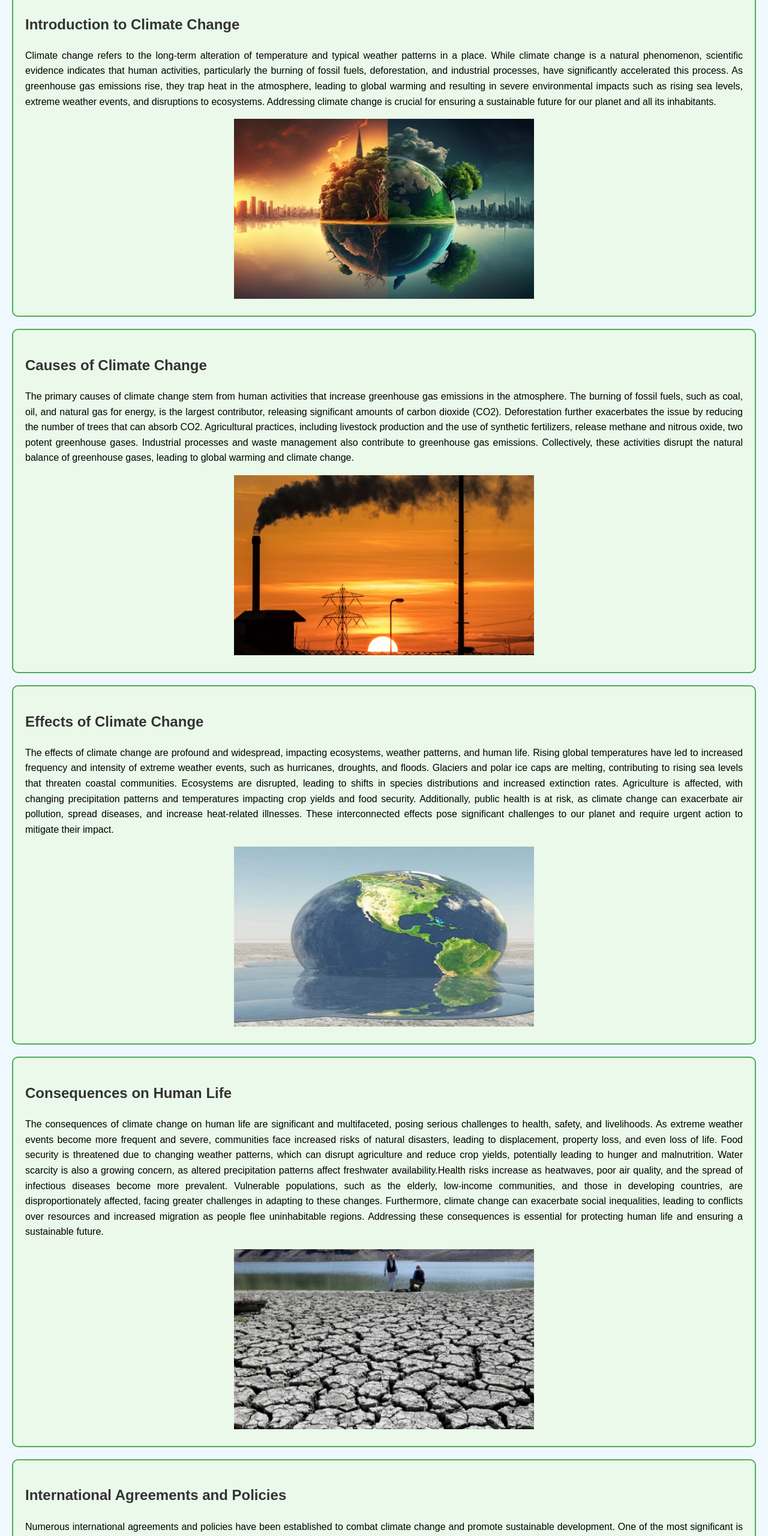
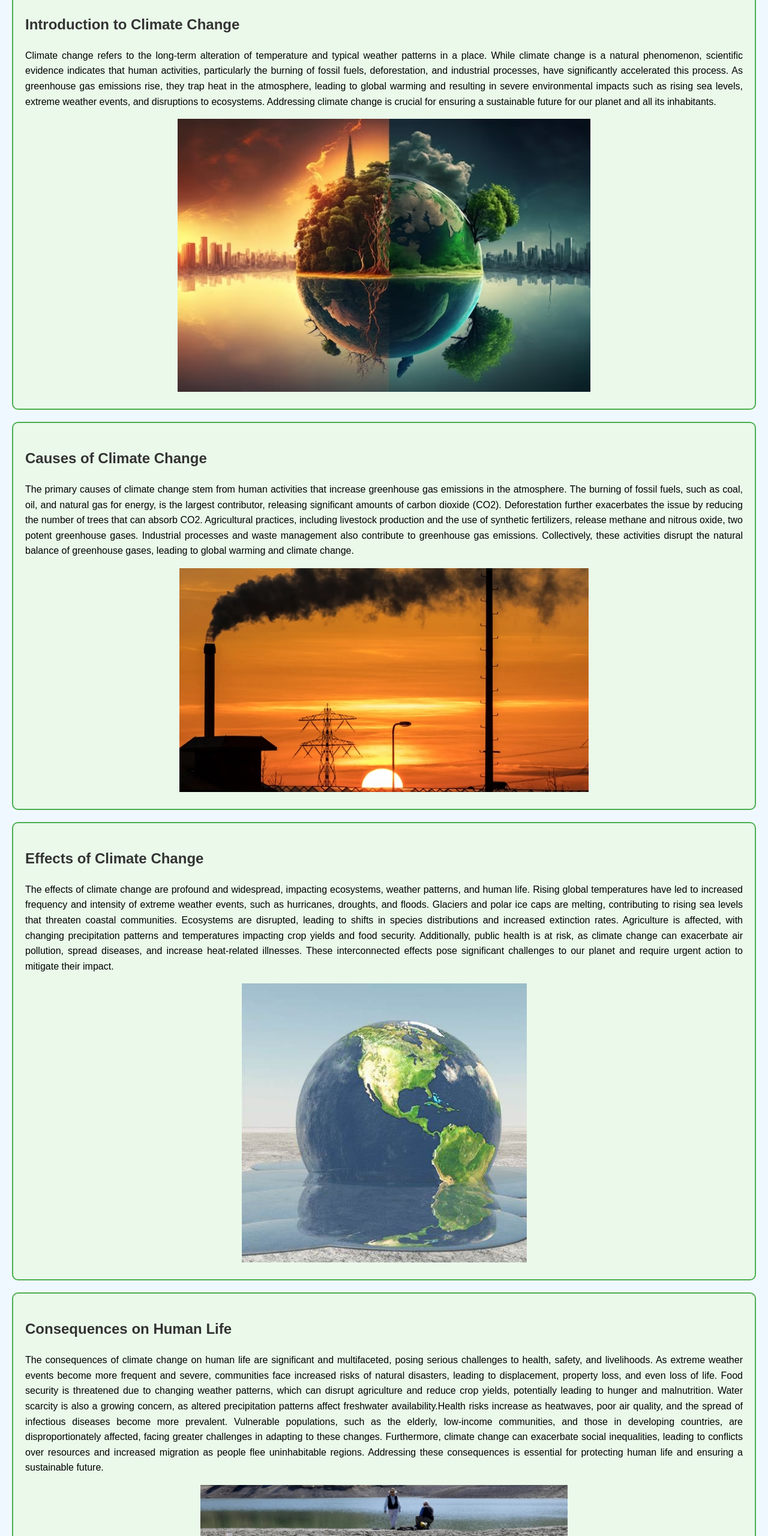
Before and after one commit to XYZ0806/climatechange, a plain HTML site: page index.htm in a window 1280 px wide. Shown: the part 240-2800 px from the top of the page at 60% size. Drawn offline with Linux system fonts and the light colour scheme.

Commit message:
Update index.htm

```diff
--- a/index.htm
+++ b/index.htm
@@ -74,7 +74,7 @@
         <h2>Introduction to Climate Change</h2>
         <p>Climate change refers to the long-term alteration of temperature and typical weather patterns in a place. While climate change is a natural phenomenon, scientific evidence indicates that human activities, particularly the burning of fossil fuels, deforestation, and industrial processes, have significantly accelerated this process. As greenhouse gas emissions rise, they trap heat in the atmosphere, leading to global warming and resulting in severe environmental impacts such as rising sea levels, extreme weather events, and disruptions to ecosystems. Addressing climate change is crucial for ensuring a sustainable future for our planet and all its inhabitants.</p>
 <div style="text-align: center;">
-<img src="img1.jpeg" width="500" height="300">
+<img src="img1.jpeg" style="max-width: 100%; height: auto;">
 </div>
     </section>
 
@@ -82,7 +82,7 @@
         <h2>Causes of Climate Change</h2>
         <p>The primary causes of climate change stem from human activities that increase greenhouse gas emissions in the atmosphere. The burning of fossil fuels, such as coal, oil, and natural gas for energy, is the largest contributor, releasing significant amounts of carbon dioxide (CO2). Deforestation further exacerbates the issue by reducing the number of trees that can absorb CO2. Agricultural practices, including livestock production and the use of synthetic fertilizers, release methane and nitrous oxide, two potent greenhouse gases. Industrial processes and waste management also contribute to greenhouse gas emissions. Collectively, these activities disrupt the natural balance of greenhouse gases, leading to global warming and climate change.</p>
 <div style="text-align: center;">
-<img src="img2.jpeg" width="500" height="300">
+<img src="img2.jpeg" style="max-width: 100%; height: auto;">
 </div>
 
     </section>
@@ -91,7 +91,7 @@
         <h2>Effects of Climate Change</h2>
         <p>The effects of climate change are profound and widespread, impacting ecosystems, weather patterns, and human life. Rising global temperatures have led to increased frequency and intensity of extreme weather events, such as hurricanes, droughts, and floods. Glaciers and polar ice caps are melting, contributing to rising sea levels that threaten coastal communities. Ecosystems are disrupted, leading to shifts in species distributions and increased extinction rates. Agriculture is affected, with changing precipitation patterns and temperatures impacting crop yields and food security. Additionally, public health is at risk, as climate change can exacerbate air pollution, spread diseases, and increase heat-related illnesses. These interconnected effects pose significant challenges to our planet and require urgent action to mitigate their impact.</p>
 <div style="text-align: center;">
-<img src="img4.jpeg" width="500" height="300">
+<img src="img4.jpeg" style="max-width: 100%; height: auto;">
 </div>
 
     </section>
@@ -100,7 +100,7 @@
         <h2>Consequences on Human Life</h2>
         <p>The consequences of climate change on human life are significant and multifaceted, posing serious challenges to health, safety, and livelihoods. As extreme weather events become more frequent and severe, communities face increased risks of natural disasters, leading to displacement, property loss, and even loss of life. Food security is threatened due to changing weather patterns, which can disrupt agriculture and reduce crop yields, potentially leading to hunger and malnutrition. Water scarcity is also a growing concern, as altered precipitation patterns affect freshwater availability.Health risks increase as heatwaves, poor air quality, and the spread of infectious diseases become more prevalent. Vulnerable populations, such as the elderly, low-income communities, and those in developing countries, are disproportionately affected, facing greater challenges in adapting to these changes. Furthermore, climate change can exacerbate social inequalities, leading to conflicts over resources and increased migration as people flee uninhabitable regions. Addressing these consequences is essential for protecting human life and ensuring a sustainable future.</p>
 <div style="text-align: center;">
-<img src="img3.jpeg" width="500" height="300">
+<img src="img3.jpeg" style="max-width: 100%; height: auto;">
 </div>
 
     </section>
@@ -109,7 +109,7 @@
         <h2>International Agreements and Policies</h2>
         <p>Numerous international agreements and policies have been established to combat climate change and promote sustainable development. One of the most significant is the Paris Agreement, adopted in 2015, which aims to limit global warming to well below 2 degrees Celsius above pre-industrial levels, with efforts to limit the temperature increase to 1.5 degrees Celsius. Countries participating in the agreement are required to submit Nationally Determined Contributions (NDCs) that outline their climate action plans. The Kyoto Protocol, established in 1997, was an earlier effort to reduce greenhouse gas emissions, setting legally binding targets for developed countries. Additionally, various national policies, such as carbon pricing, renewable energy incentives, and deforestation reduction initiatives, support these international efforts. The United Nations Framework Convention on Climate Change (UNFCCC) serves as the foundation for global climate negotiations, emphasizing the importance of international cooperation in addressing climate change and its impacts. Together, these agreements and policies aim to create a coordinated response to one of the most pressing challenges of our time.</p>
 <div style="text-align: center;">
-<img src="img6.jpeg" width="500" height="300">
+<img src="img6.jpeg" style="max-width: 100%; height: auto;">
 </div>
 
     </section>
@@ -118,7 +118,7 @@
         <h2>Call to Action</h2>
         <p>Addressing climate change requires urgent and collective action from individuals, communities, and governments. Every person can contribute by adopting sustainable practices such as reducing energy consumption, minimizing waste, and supporting renewable energy initiatives. Advocacy plays a crucial role; engaging with policymakers, participating in climate marches, and raising awareness can drive meaningful change. Businesses can also play their part by implementing environmentally friendly practices and reducing their carbon footprint. Together, we can create a powerful movement to combat climate change, protect our planet, and ensure a healthier, sustainable future for generations to come. It’s time to act decisively—every action counts!</p>
 <div style="text-align: center;">
-<img src="img5.jpeg" width="500" height="300">
+<img src="img5.jpeg" style="max-width: 100%; height: auto;">
 </div>
 
     </section>
```
